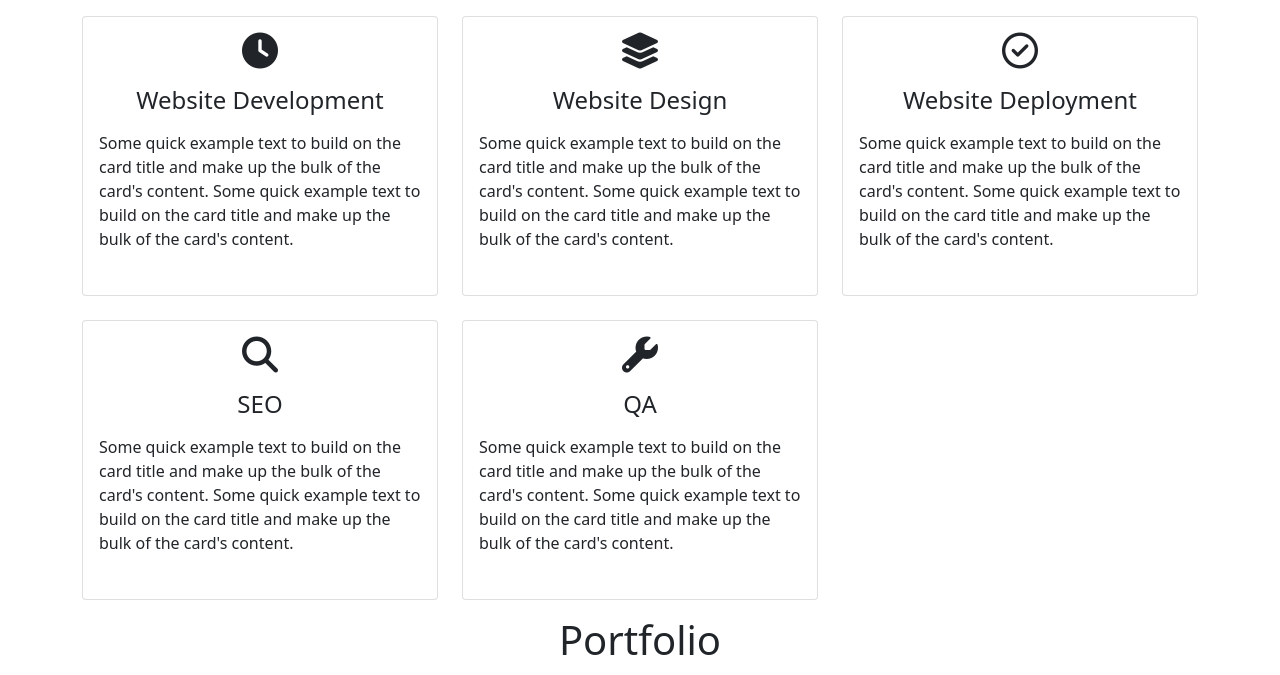
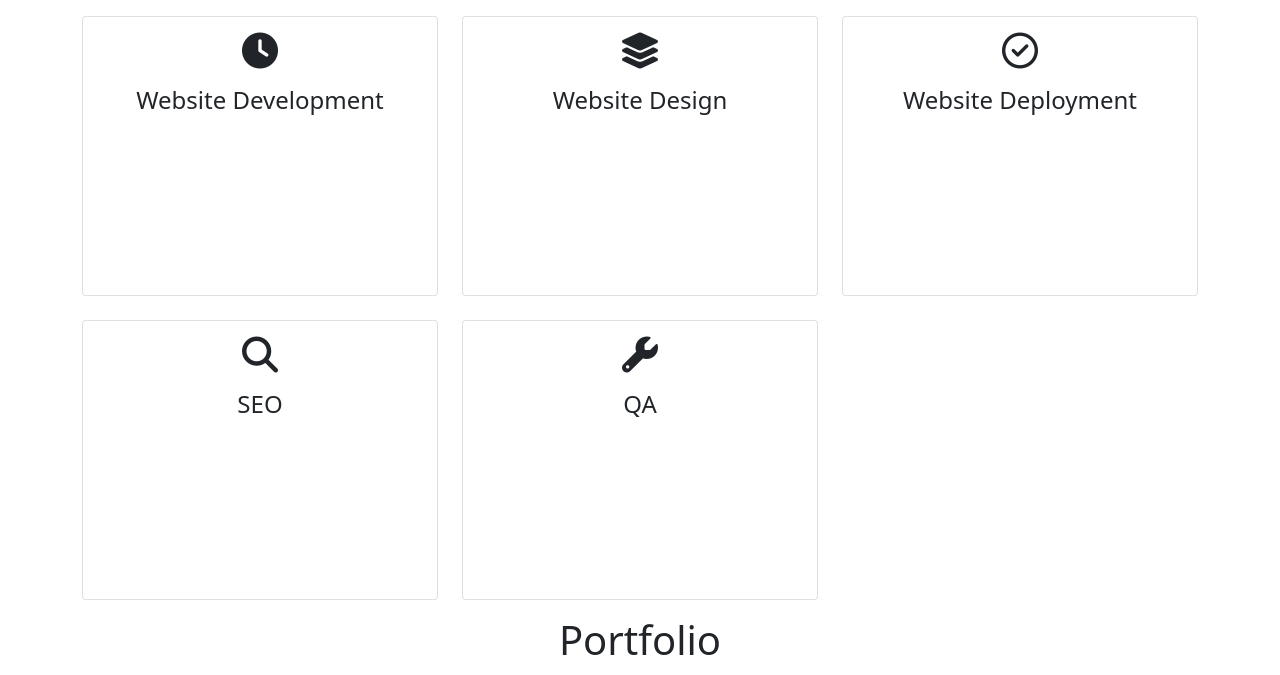
Before and after one commit to Devsharma431/port, a plain HTML site: page index.html in a window 1280 px wide. Shown: the part 1440-2115 px from the top of the page. Drawn offline with nearby package versions, Linux system fonts and the light colour scheme; a script that the page names is missing.

Commit message:
html edited

```diff
--- a/index.html
+++ b/index.html
@@ -106,8 +106,7 @@
                         <div class="card-body">
                             <i class="fas servicesIcon fa-clock"></i>
                             <h4 class="card-title mt-3">Website Development</h4>
-                            <p class="card-text mt-3">Some quick example text to build on the card title and make up the bulk of the card's content.
-                                Some quick example text to build on the card title and make up the bulk of the card's content.
+                            <p class="card-text mt-3">
                             </p>
                         </div>
                     </div>
@@ -117,8 +116,7 @@
                         <div class="card-body">
                             <i class='fas servicesIcon fa-layer-group'></i>
                             <h4 class="card-title mt-3">Website Design</h4>
-                            <p class="card-text mt-3">Some quick example text to build on the card title and make up the bulk of the card's content.
-                                Some quick example text to build on the card title and make up the bulk of the card's content.
+                            <p class="card-text mt-3">
                             </p>
                         </div>
                     </div>
@@ -129,8 +127,7 @@
                         <div class="card-body">
                             <i class='far servicesIcon fa-check-circle'></i>
                             <h4 class="card-title mt-3">Website Deployment</h4>
-                            <p class="card-text mt-3">Some quick example text to build on the card title and make up the bulk of the card's content.
-                                Some quick example text to build on the card title and make up the bulk of the card's content.
+                            <p class="card-text mt-3">
                             </p>
                         </div>
                     </div>
@@ -143,8 +140,7 @@
                         <div class="card-body">
                             <i class='fas servicesIcon fa-search'></i>
                             <h4 class="card-title mt-3">SEO</h4>
-                            <p class="card-text mt-3">Some quick example text to build on the card title and make up the bulk of the card's content.
-                                Some quick example text to build on the card title and make up the bulk of the card's content.
+                            <p class="card-text mt-3">
                             </p>
                         </div>
                     </div>
@@ -157,8 +153,7 @@
                         <div class="card-body">
                             <i class='fas servicesIcon fa-wrench'></i>
                             <h4 class="card-title mt-3">QA</h4>
-                            <p class="card-text mt-3">Some quick example text to build on the card title and make up the bulk of the card's content.
-                                Some quick example text to build on the card title and make up the bulk of the card's content.
+                            <p class="card-text mt-3">
                             </p>
                         </div>
                     </div>
```
